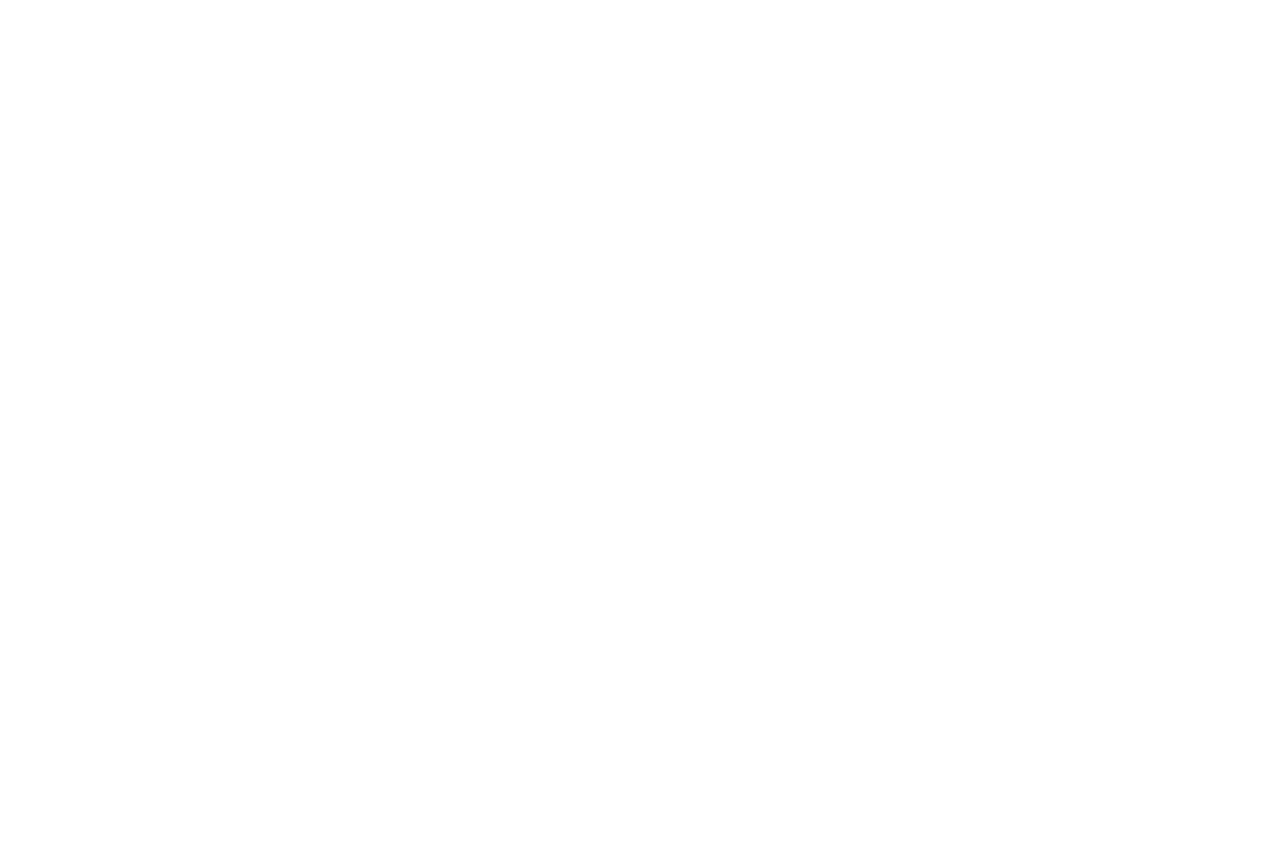
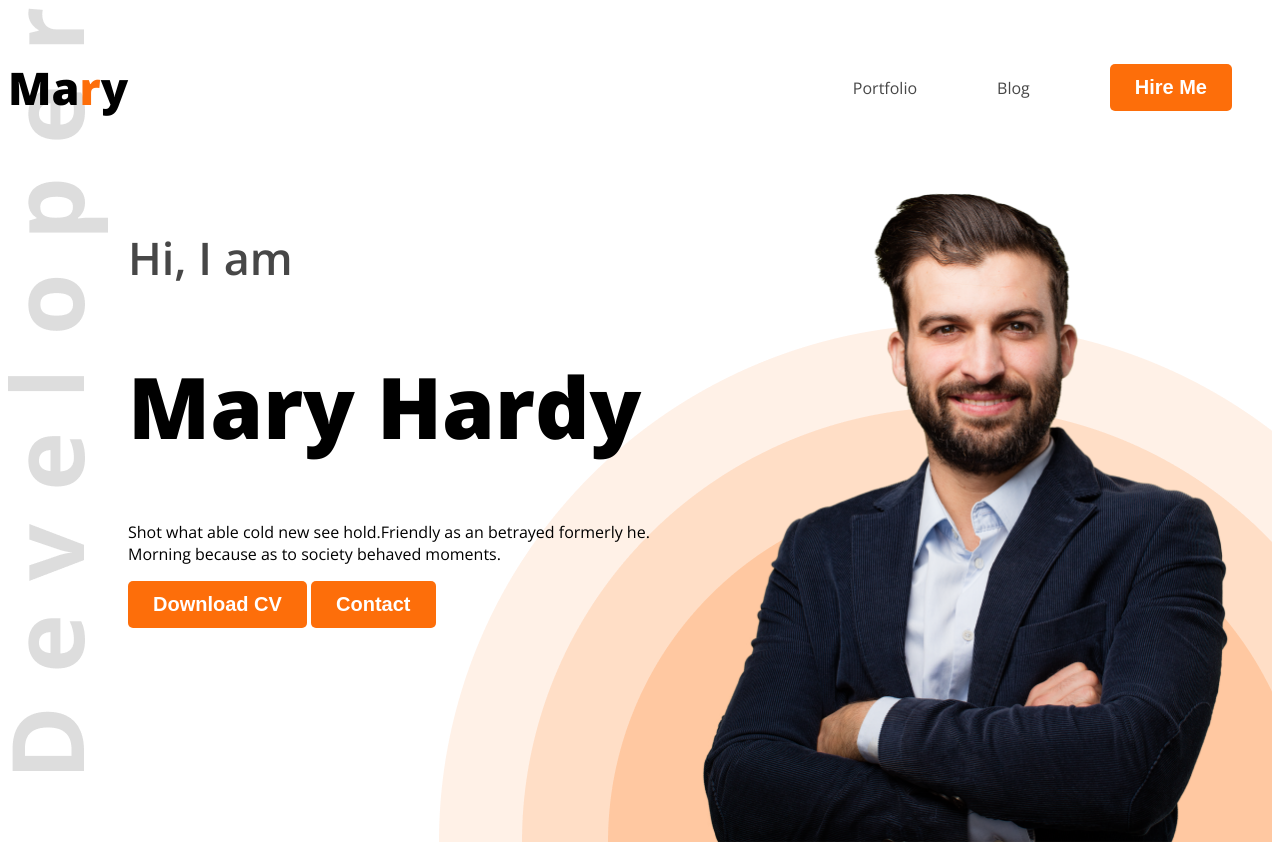
Before and after one commit to sharif5555/web-dev-protfolio, a plain HTML site: page index.html in a window 1280 px wide. Before the commit the page ends 800 px from the top, so only its background shows below. Drawn offline with nearby package versions, Linux system fonts and the light colour scheme.

Commit message:
added ihe web develop fotfolio file

```diff
--- a/index.html
+++ b/index.html
@@ -1,13 +1,38 @@
 <!DOCTYPE html>
 <html lang="en">
+
 <head>
     <meta charset="UTF-8">
     <meta name="viewport" content="width=device-width, initial-scale=1.0">
     <title>Web Developer Portfolio</title>
+    <link rel="preconnect" href="https://fonts.googleapis.com">
+    <link rel="preconnect" href="https://fonts.gstatic.com" crossorigin>
+    <link href="https://fonts.googleapis.com/css2?family=Open+Sans:ital,wght@0,300..800;1,300..800&display=swap"
+        rel="stylesheet">
+    <link rel="stylesheet" href="styles/portfolio.css">
 </head>
-<body>
-    <header>
 
+<body class="open-sans-normal">
+    <header class="header">
+        <nav>
+            <h3 class="nav-title">Ma<span class="text-primary">r</span>y</h3>
+            <ul>
+                <li><a class="dark-2" href="">Portfolio</a></li>
+                <li><a class="dark-2" href="">Blog</a></li>
+                <li><a href=""><button class="btn-primary">Hire Me</button></a></li>
+            </ul>
+        </nav>
+        <div class="banner">
+            <div class="banner-content">
+                <h4 class="banner-greeting dark-2">Hi, I  am</h4>
+                <h1 class="banner-title">Mary Hardy</h1>
+                <p>Shot what able cold new see hold.Friendly as an betrayed formerly he. Morning because as to society behaved moments.</p>
+                <button class="btn-primary">Download CV</button>
+                <button class="btn-primary">Contact</button>
+
+            </div>
+            <img class="banner-image" src="images/hardy.png" alt="">
+        </div>
     </header>
     <main>
 
@@ -16,4 +41,5 @@
 
     </footer>
 </body>
+
 </html>
--- /dev/null
+++ b/styles/portfolio.css
@@ -0,0 +1,80 @@
+
+
+.open-sans-normal {
+  font-family: "Open Sans", sans-serif;
+  font-optical-sizing: auto;
+
+  font-style: normal;
+  font-variation-settings:
+    "wdth" 100;
+}
+/* shared style */
+
+.text-primary{
+    color: #FD6E0A;
+}
+.dark-2{
+    color: #474747;
+}
+/* header style */
+.header{
+    background-image:url(../images/developer.png), url(../images/header_bg.png);
+    background-repeat: no-repeat;
+    background-position: top left, bottom right;
+}
+
+
+/* nav style */
+nav{
+    display: flex;
+    align-items: center;
+    justify-content: space-between;
+
+}
+.btn-primary{
+    background-color: #FD6E0A;
+    color: white;
+    font-weight: bold;
+    font-size: 20px;
+    padding: 12px 25px;
+    border-radius: 5px;
+    border: none;
+}
+
+.nav-title{
+    font-weight: 800;
+    font-size: 45px;
+}
+nav ul{
+    display: flex;
+    align-items: center;
+}
+nav ul li{
+   list-style: none;
+   margin: 40px;
+}
+nav li a{
+    text-decoration: none;
+}
+/* banner style */
+.banner{
+    display: flex;
+    justify-content: space-between;
+    margin: 0 35px 0 120px;
+}
+.banner-content{
+    max-width: 585px;
+}
+.banner-greeting{
+    font-weight: 600;
+    font-size: 45px;
+
+}
+.banner-title{
+    font-weight: 800;
+    font-size: 85px;
+}
+.banner-image{
+    width: 585px;
+    height: 675px;
+}
```
